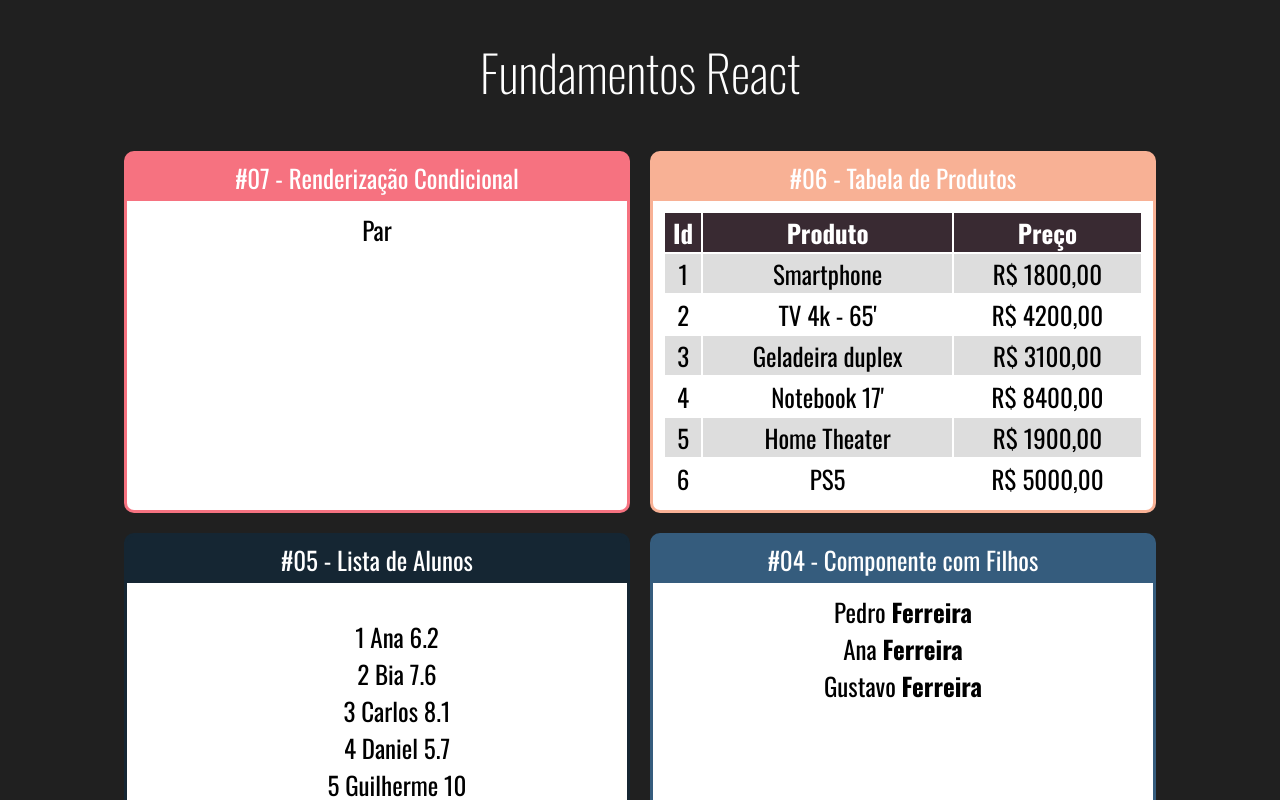
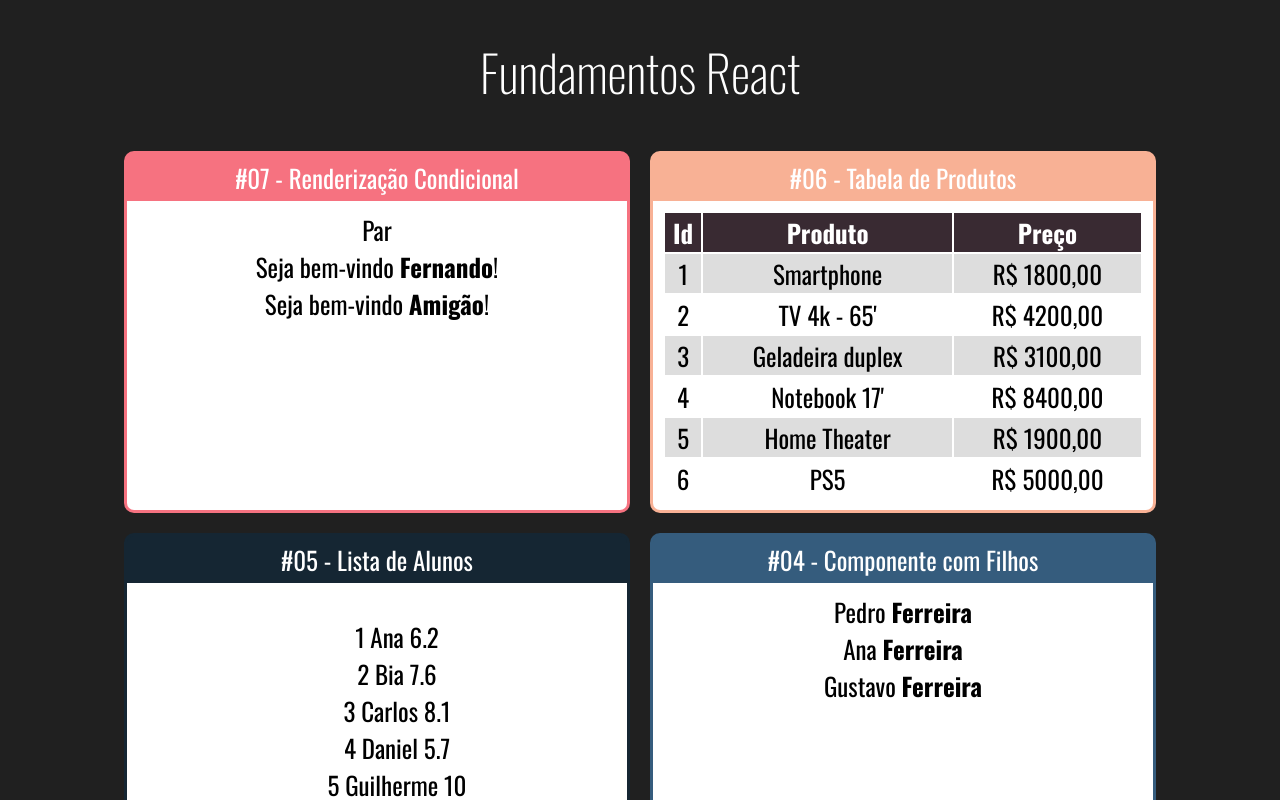
Before and after one commit to jpcp0614/Curso-React-Redux-Udemy, a React (Create React App) app in the folder fundamentos-react/: page / in a window 1280 px wide. Shown: the top 800 px of the page. Built offline with nearby package versions, Linux system fonts and the light colour scheme.

Commit message:
Renderização condicional - If

```diff
--- a/fundamentos-react/src/App.jsx
+++ b/fundamentos-react/src/App.jsx
@@ -9,6 +9,7 @@ import ListaAlunos from'./components/repetition/ListaAlunos';
 import TabelaProdutos from'./components/repetition/TabelaProdutos';
 import './App.css';
 import ParOuImpar from './components/conditional/ParOuImpar';
+import UserInfo from './components/conditional/UsuarioInfo';
 
 const App = (props) => (
 	<div className="App">
@@ -17,6 +18,9 @@ const App = (props) => (
 
 			<Card titulo="#07 - Renderização Condicional" color="#F67280">
 				<ParOuImpar numero={ 8 }/>
+				<UserInfo usuario={{ nome: 'Fernando' }}/>
+				{/* <UserInfo usuario={{ email: 'fernando@email.com' }}/> */}
+				<UserInfo usuario={{}}/>
 			</Card>
 
 			<Card titulo="#06 - Tabela de Produtos" color="#F8B195">
--- /dev/null
+++ b/fundamentos-react/src/components/conditional/If.js
@@ -0,0 +1,15 @@
+/*
+
+  <if test={expressão}>
+    <span>conteúdo</span>
+  </if>
+
+*/
+
+const If = (props) => {
+  if (props.user) return props.children;
+
+  return false;
+}
+
+export default If;
--- /dev/null
+++ b/fundamentos-react/src/components/conditional/UsuarioInfo.jsx
@@ -0,0 +1,21 @@
+import React from 'react';
+import If from './If';
+
+const UserInfo = (props) => {
+
+  const { usuario } = props || {};
+
+  return (
+    <div>
+      <If user={ usuario && usuario.nome }>
+        Seja bem-vindo <strong>{ usuario.nome }</strong>!
+      </If>
+      <If user={ !usuario || !usuario.nome }>
+        Seja bem-vindo <strong>Amigão</strong>!
+      </If>
+    </div>
+  );
+}
+
+
+export default UserInfo;
```
